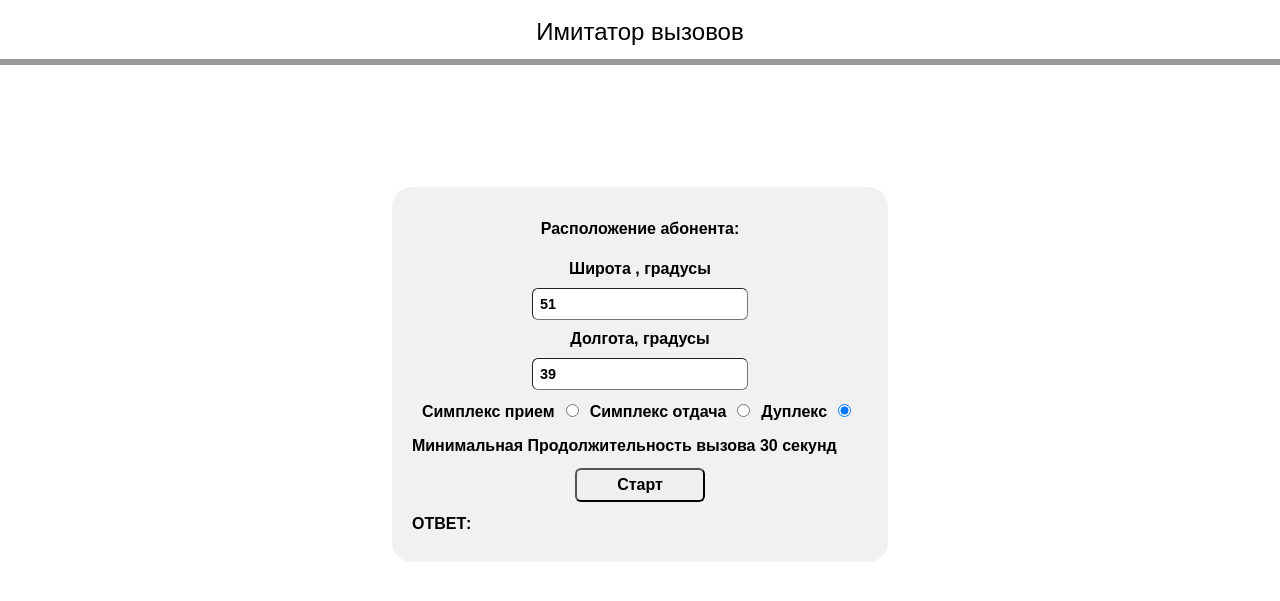
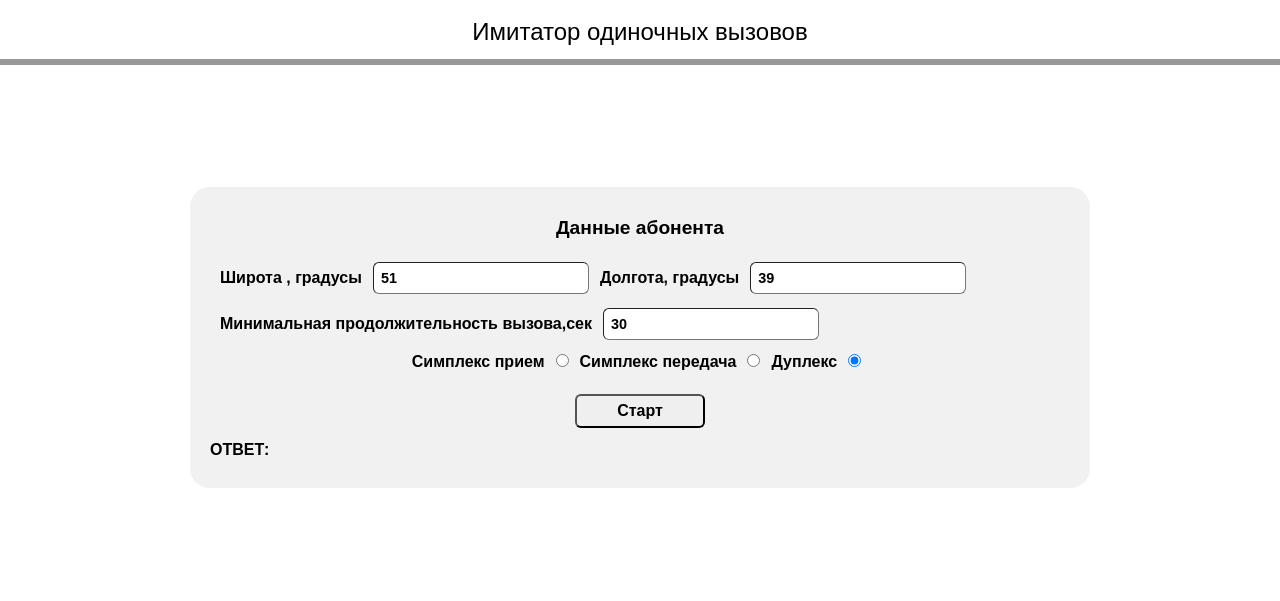
Before and after one commit to Aleksandrskm/RSS-SURR, a Flask app: page /call__simulator in a window 1280 px wide. Shown: the part 75-676 px from the top of the page. Run offline with Flask 3, Linux system fonts and the light colour scheme.

Commit message:
логирование

```diff
--- a/website/static/css/style.css
+++ b/website/static/css/style.css
@@ -446,7 +446,9 @@ body {
     justify-content: center;
     align-items: center;
 }
-
+.div-abonent{
+    font-size: calc(1.2rem);
+}
 /*.container{
     display: flex;
     flex-direction: row;
--- a/website/static/js/index.js
+++ b/website/static/js/index.js
@@ -134,6 +134,9 @@ async function calculateFirstAvailableInterval(data){
     console.log("Success:", result);
 
     createResponse(result,data);
+    document.getElementById('response3').innerHTML+=`<div>Время нахождения КА  ${new Date()}</div>`;
+    document.getElementById('response3').innerHTML+=`<div>Время вызова функции занятия каналов  ${new Date()}</div>`;
+    document.getElementById('response3').innerHTML+=`<div>Отправленны данные для занятия каналов</div>`;
     if (document.querySelector('.duplex-checkbox').checked) {
       postOcFrREs(result.satellite_id,document.querySelector('.duplex-checkbox').value)
       .then(respons=>{
@@ -151,6 +154,7 @@ async function calculateFirstAvailableInterval(data){
             document.querySelector('.information_request').innerHTML+=`<div> Продолжительность вызова ${randTime/1000} секунд</div>`;
             const dataEndCall=new Date();
             document.querySelector('.information_request').innerHTML+=` <div> Время завершения вызова ${String(dataEndCall)}</div>`;
+            document.getElementById('response3').innerHTML+=`<div>Время очистки каналов ${String(dataEndCall)}</div>`;
            });
 
         },randTime);
@@ -196,53 +200,6 @@ async function postJSON(data) {
       console.error("Error:", error);
     }
   }
-
-// let url = 'http://185.192.247.60:7128/Database/DBTables';
-// let response =  fetch(url)
-// .then(response =>response.json())
-// .then(json=>{
-//   json.forEach(element => {
-//     const elem =document.createElement('div');
-//     elem.innerHTML=`<div class="container__nav__el"> ${element}</div>`;
-//     elem.addEventListener('click',(e)=>{
-//       let content = e.target.innerHTML;
-//       // console.log(content);
-//       const data = {name:content};
-//       document.querySelector('.container_content').innerHTML='';
-//       postJSON(data).then(result=>{
-//         if (result.total_rows_count==0) {
-//           const name=document.createElement('div');
-//             name.innerHTML=`<div>${result.name}</div>`;
-//             document.querySelector('.container_content').append(name);
-//         }
-//         result.rows.forEach(element => {
-//           if (result.rows[0]===element) {
-//             const name=document.createElement('div');
-//             name.innerHTML=`<div>${result.name}</div>`;
-//             document.querySelector('.container_content').append(name);
-//           }
-//           const table=document.createElement('tr');
-
-//           table.innerHTML+=`<tr></tr>`;
-//           document.querySelector('.container_content').append(table);
-//           element.forEach(el=>{
-//             table.innerHTML+=`<td>${el}</td>
-//             `;
-//           });
-//           // console.log(element);
-//           document.querySelector('.container_content').append(table);
-//         });
-//         // console.log(result.rows);
-//       });
-//     });
-//     document.querySelector('.container__nav').append(elem);
-//   });
-//   // console.log(json);
-// });
-
-//  const simDate=document.getElementById('simulator_this_time');
-//  simDate.value=new Date().toISOString();
-//  console.log(new Date().toISOString());
 function createResponse(result,data){
   if (document.querySelector('.information_request')) {
     document.querySelector('.information_request').remove();
@@ -292,13 +249,6 @@ function createResponse(result,data){
 
 
       }
-      // if (key=='end_datetime_iso'){
-      //   const  endDate=+new Date(result.end_datetime_iso)/1000;
-      //   const thisDate=+new Date(value)/1000;
-      //   document.getElementById('response3').innerHTML+=`<div>Максимальная продолжительность: ${endDate-thisDate}</div>` ;
-      //   console.log(endDate);
-      //   console.log(thisDate);
-      // }
       else{
         createInformationRequest.innerHTML+=`<div>${key}: ${value}</div>`;
       }
@@ -307,7 +257,7 @@ function createResponse(result,data){
    else{
     for (const [key, values] of Object.entries(value)){
       if (key=='name') {
-        createInformationRequest.innerHTML+=`<div>Имя:${result.satellite_name} ${values}</div>`;
+        createInformationRequest.innerHTML+=`<div>Наименование КА:${result.satellite_name} ${values}</div>`;
       }
       else if (key=='lat') {
         createInformationRequest.innerHTML+=`<div>Широта: ${values}</div>`;
@@ -327,43 +277,7 @@ function createResponse(result,data){
    }
     console.log();
   }
-  // const checkboxSimple=document.createElement('input');
-  // const checkboxDuplex=document.createElement('input');
-  // const spanSiple=document.createElement('span');
-  // const spanDuplex=document.createElement('span');
-  // const btnSend=document.createElement('button');
-  // const radio=document.createElement('div');
-  // radio.classList.add('radio-dvi');
-  // spanSiple.textContent='Симплекс';
-  // spanDuplex.textContent='Дуплекс';
-  // btnSend.classList.add('btn-send');
-  // btnSend.textContent='Отправить';
-  // checkboxSimple.type='radio';
-  // checkboxSimple.checked=true;
-  // checkboxDuplex.type='radio';
-  // checkboxSimple.value=1;
-  // checkboxDuplex.value=2;
-  // checkboxSimple.name='radio';
-  // checkboxDuplex.name='radio';
-  // checkboxSimple.classList.add('simple-checkbox');
-  // checkboxDuplex.classList.add('duplex-checkbox');
-  // radio.append(spanSiple);
-  // radio.append(checkboxSimple);
-  // radio.append(spanDuplex);
-  // radio.append(checkboxDuplex);
-
-  // createInformationRequest.append(spanSiple);
-  // createInformationRequest.append(checkboxSimple);
-  // createInformationRequest.append(spanSiple);
-  // createInformationRequest.append(checkboxDuplex);
-  // createInformationRequest.append(spanDuplex);
-  // createInformationRequest.append(radio);
-  // createInformationRequest.innerHTML+=`<br>`;
-  // createInformationRequest.append(btnSend);
   parent.append(createInformationRequest);
-  // if (!document.querySelector('.duplex-checkbox').defaultChecked) {
-  //   document.querySelector('.duplex-checkbox').checked=true;
-  // }
 }
 async function postOcFrREs(stId,type){
   try {
--- a/website/templates/base.html
+++ b/website/templates/base.html
@@ -24,7 +24,7 @@
     {% block content %}
 
     <main class="butt">
-        <a href="/call__simulator"><button class="btn">Имитатор вызовов</button></a>
+        <a href="/call__simulator"><button class="btn">Имитатор  одиночных вызовов</button></a>
         <a href="/azimuth_and_elevation_angle"><button class="btn">Определение азимута и угла места</button></a>
         <a href="/get_coordinates"><button class="btn">Нахождение координат через API</button></a>
         <a href="/communication_availability"><button class="btn">Вычисление доступности связи</button></a>
--- a/website/templates/call__simulator.html
+++ b/website/templates/call__simulator.html
@@ -2,22 +2,27 @@
 
 {% block content %}
 
-    <h2>Имитатор вызовов</h2>
+    <h2>Имитатор одиночных вызовов</h2>
 <div class="content">
     <div class="input_parameters_imitator">
         <div class="row_com">
 
             <div class="column2_com">
-        <span>Расположение абонента:</span>
+        <div class="div-abonent">Данные абонента</div>
                 <br>
-        <span>Широта , градусы</span>
-        <input id="lat3" type="text" value="51">
-        <span>Долгота, градусы</span>
-        <input id="lon3" type="text" value="39">
+        <div class="data-abonent">
+            <span>Широта , градусы</span>
+            <input id="lat3" type="text" value="51">
+            <span>Долгота, градусы</span>
+            <input id="lon3" type="text" value="39">
+            <span>Минимальная продолжительность вызова,сек</span>
+            <input id="min-call-time" type="text" value="30">
+        </div>
+
         <div class="radio-dvi">
             <span>Симплекс прием</span>
             <input type="radio" value="1" name="radio" class="simple-checkbox">
-            <span>Симплекс отдача</span>
+            <span>Симплекс передача</span>
             <input type="radio" value="1" name="radio" class="simple-checkbox">
             <span>Дуплекс</span>
             <input type="radio" value="2" name="radio" class="duplex-checkbox" checked>
@@ -29,7 +34,7 @@
 
             <!-- </div> -->
         </div>
-        <div class="min-time-call">Минимальная Продолжительность вызова 30 секунд</div>
+
         <div class="btn2">
             <button id="task-btn_sim" onclick="">Старт</button>
         </div>
```
